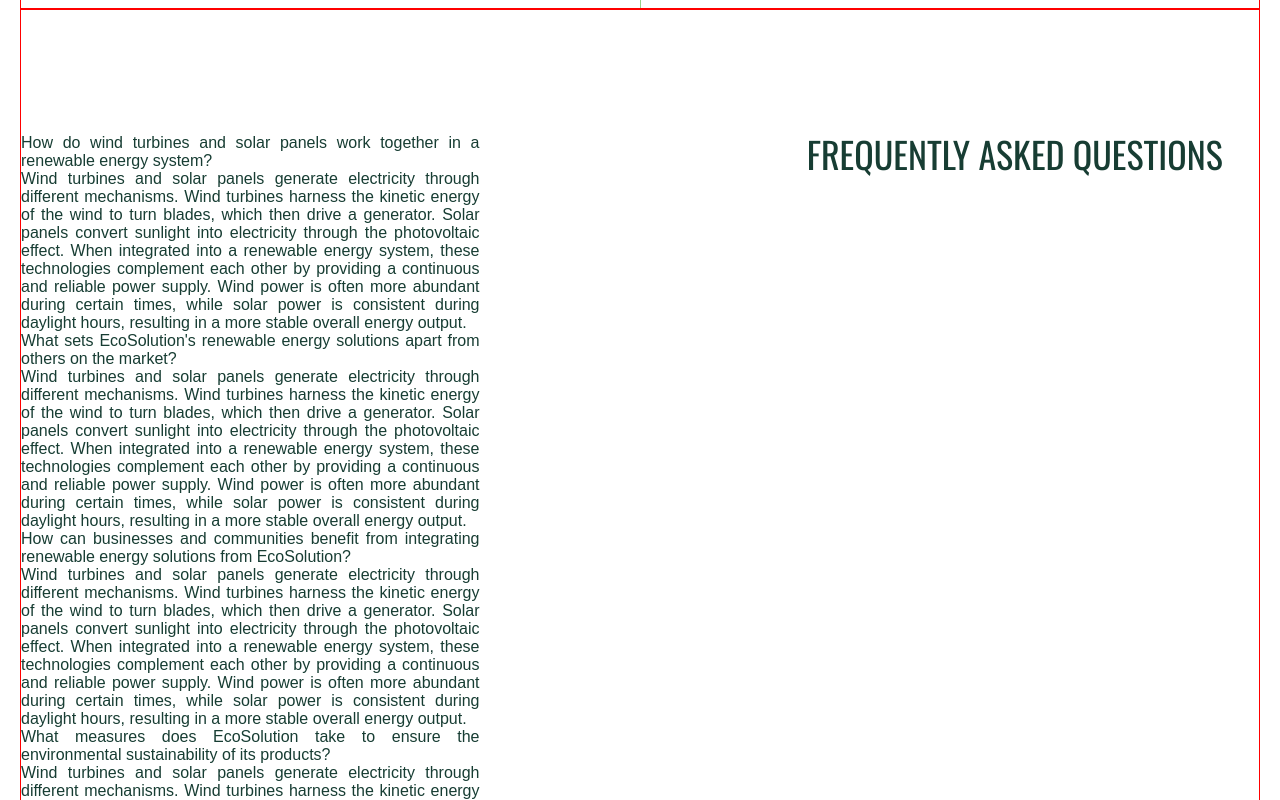
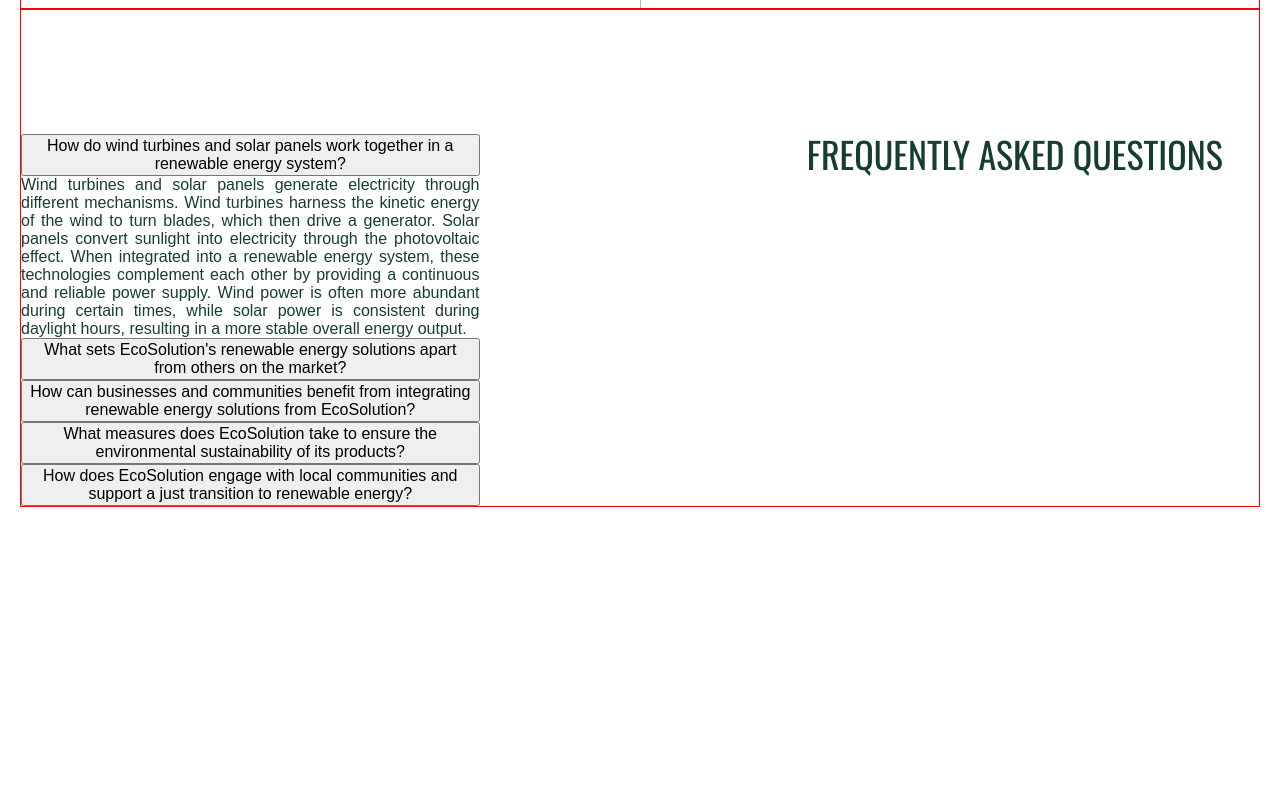
Before and after one commit to ValentinaDej/green-en, a Next.js app: page / in a window 1280 px wide. Shown: the part 3860-4660 px from the top of the page. After the commit the page ends 4387 px from the top, so only its background shows below. Built offline with nearby package versions, Linux system fonts and the light colour scheme.

Commit message:
faq logic

```diff
--- a/src/components/faq/faq.tsx
+++ b/src/components/faq/faq.tsx
@@ -1,9 +1,17 @@
+import React, { useState } from "react";
 import FaqCard from "./faqCard";
 import { faqList } from "@/constants";
 import classes from "./faq.module.css";
 
 const Faq = () => {
   const titleFirst = false;
+
+  const [activeIndex, setActiveIndex] = useState(0);
+
+  const toggleAccordion = (index: number) => {
+    setActiveIndex(activeIndex === index ? -1 : index);
+  };
+
   return (
     <section className="containerGlobal">
       <article className={classes.container}>
@@ -16,10 +24,15 @@
             titleFirst ? classes.descriptionFirst : classes.descriptionSecond
           }
         >
-          {faqList.map((item) => (
-            <FaqCard key={item.id} qw={item.qw} answ={item.answ} />
+          {faqList.map((item, index) => (
+            <FaqCard
+              key={item.id}
+              qw={item.qw}
+              answ={item.answ}
+              isOpen={activeIndex === index}
+              toggleAccordion={() => toggleAccordion(index)}
+            />
           ))}
-          desc
         </div>
       </article>
     </section>
--- a/src/components/faq/faqCard.tsx
+++ b/src/components/faq/faqCard.tsx
@@ -4,19 +4,17 @@
 type Props = {
   qw: string;
   answ: string;
+  isOpen: boolean;
+  toggleAccordion: () => void;
 };
 
-const FaqCard = ({ qw, answ }: Props) => {
-  const [isOpen, setIsOpen] = useState(false);
-
-  const toggleAccordion = () => {
-    setIsOpen(!isOpen);
-  };
-
+const FaqCard = ({ qw, answ, isOpen, toggleAccordion }: Props) => {
   return (
     <div className={classes.card}>
-      <div className={classes.name}>{qw}</div>
-      <div className={classes.position}>{answ}</div>
+      <button className={classes.name} onClick={toggleAccordion}>
+        {qw}
+      </button>
+      {isOpen && <div className={classes.position}>{answ}</div>}
     </div>
   );
 };
```
